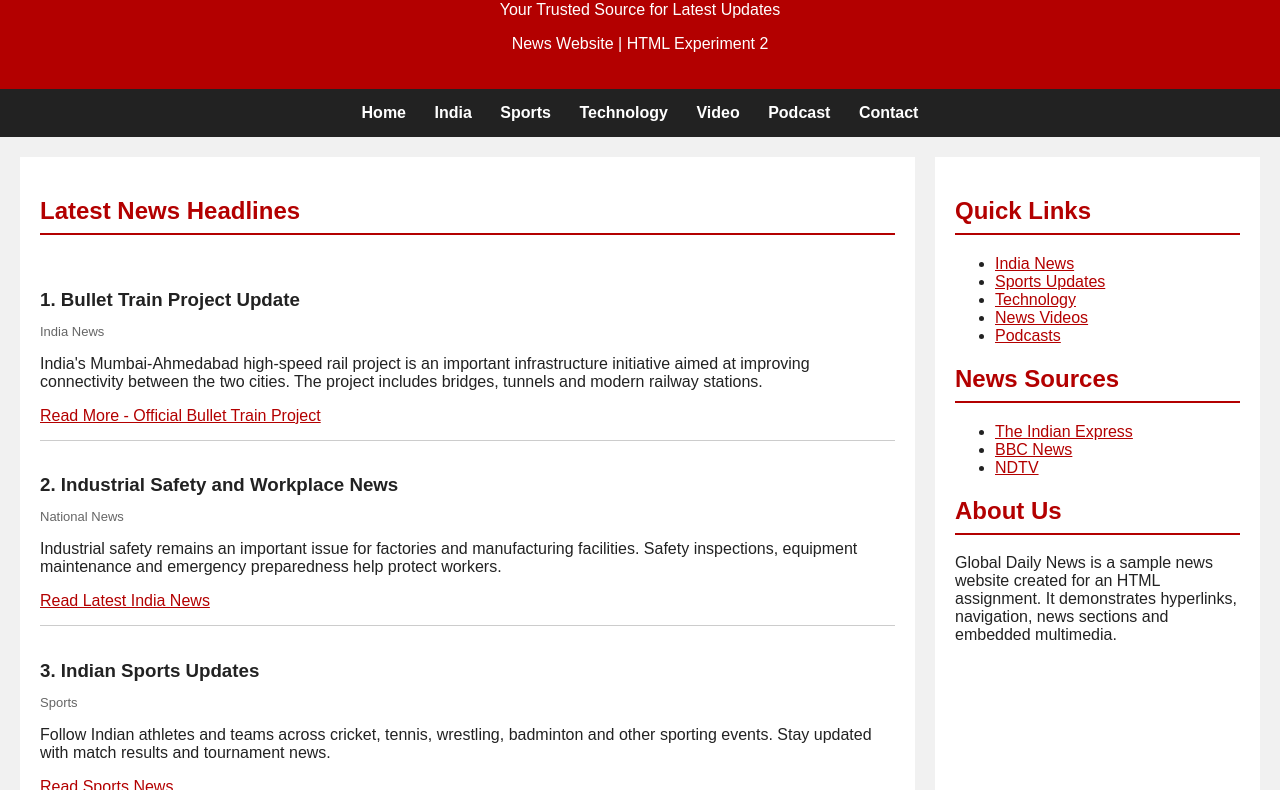
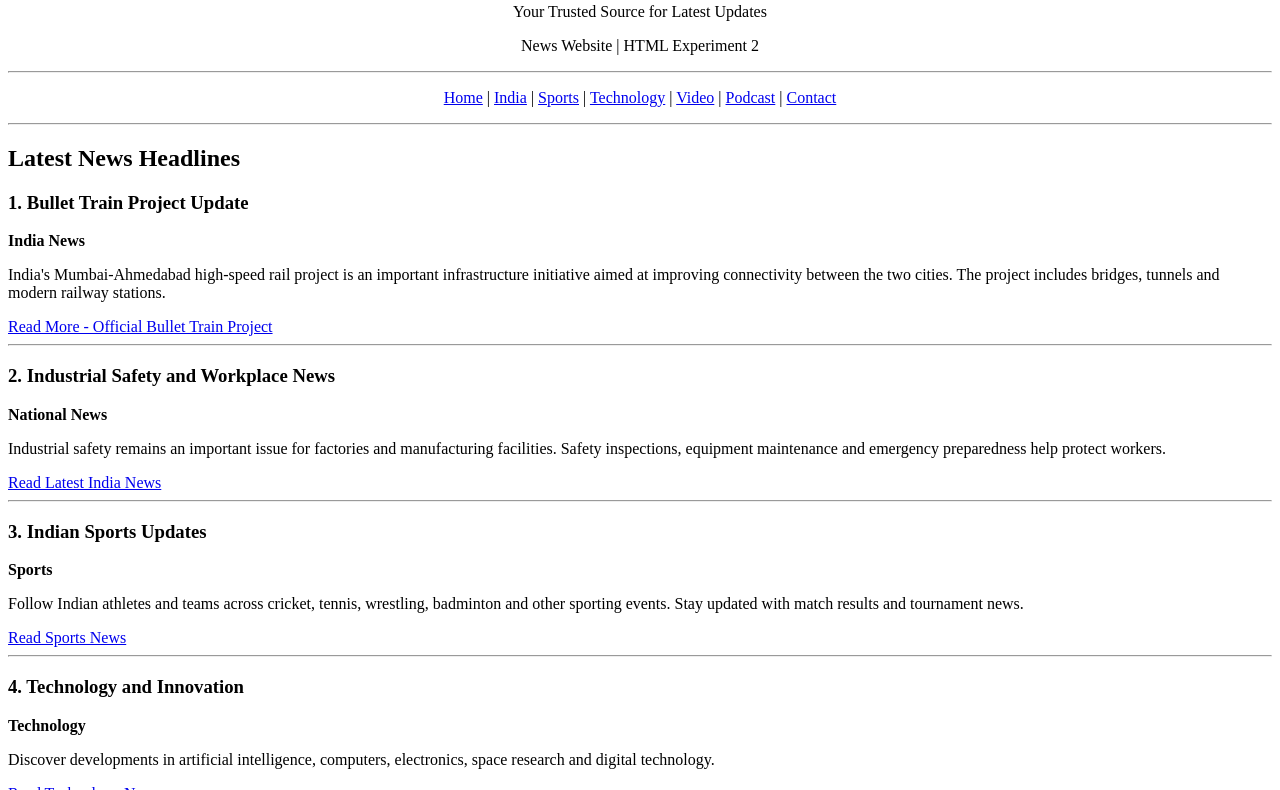
Before and after one commit to Shubham-saxena0802/WDW_0063, a plain HTML site: page exp-2/index.html in a window 1280 px wide. Shown: the part 77-867 px from the top of the page. Drawn offline with Linux system fonts and the light colour scheme.

Commit message:
Experiemnt-2 Final

```diff
--- a/exp-2/index.html
+++ b/exp-2/index.html
@@ -1,170 +1,43 @@
-
 <!DOCTYPE html>
 <html lang="en">
-
 <head>
     <meta charset="UTF-8">
     <meta name="viewport" content="width=device-width, initial-scale=1.0">
+    <meta name="referrer" content="strict-origin-when-cross-origin">
+    <title>Global Daily News</title>
+</head>
 
-    <!-- Referrer setting to help fix YouTube Error 153 -->
-    <meta name="referrer"
-          content="strict-origin-when-cross-origin">
-
-    <title>Global Daily News</title>
-
-</head>
-<style>
-        body {
-            font-family: Arial, sans-serif;
-            margin: 0;
-            background-color: #f1f1f1;
-            color: #222;
-        }
-
-       header {
-            background-color: #b30000;
-            color: white;
-            text-align: center;
-            padding: 20px;
-        }
-
-        header h1 {
-            margin: 0;
-            font-size: 36px;
-        }
-
-        nav {
-            background-color: #222;
-            text-align: center;
-            padding: 15px;
-        }
-
-        nav a {
-            color: white;
-            text-decoration: none;
-            margin: 12px;
-            font-weight: bold;
-        }
-
-        nav a:hover {
-            color: yellow;
-        }
-
-        .container {
-            display: flex;
-            gap: 20px;
-            padding: 20px;
-        }
-
-        main {
-            flex: 3;
-            background-color: white;
-            padding: 20px;
-        }
-
-        aside {
-            flex: 1;
-            background-color: white;
-            padding: 20px;
-        }
-
-        h2 {
-            color: #b30000;
-            border-bottom: 2px solid #b30000;
-            padding-bottom: 8px;
-        }
-
-        .news {
-            padding: 15px 0;
-            border-bottom: 1px solid #ccc;
-        }
-
-        .news h3 {
-            margin-bottom: 8px;
-        }
-
-        .date {
-            color: #666;
-            font-size: 13px;
-        }
-
-        a {
-            color: #b30000;
-        }
-
-        nav a {
-            color: white;
-        }
-
-        .video {
-            margin-top: 25px;
-        }
-
-        iframe {
-            width: 100%;
-            max-width: 560px;
-            height: 315px;
-            border: none;
-        }
-
-        footer {
-            background-color: #222;
-            color: white;
-            text-align: center;
-            padding: 20px;
-        }
-
-        footer a {
-            color: white;
-        }
-
-        @media (max-width: 700px) {
-            .container {
-                flex-direction: column;
-            }
-
-            nav a {
-                display: inline-block;
-                margin: 8px;
-            }
-
-            iframe {
-                height: 230px;
-            }
-        }
-    </style>
 <body>
 
-    <!-- Website Header -->
     <header id="home">
-        <h1>GLOBAL DAILY NEWS</h1>
-        <p>Your Trusted Source for Latest Updates</p>
-        <p>News Website | HTML Experiment 2</p>
+        <h1 align="center">GLOBAL DAILY NEWS</h1>
+        <p align="center">Your Trusted Source for Latest Updates</p>
+        <p align="center">News Website | HTML Experiment 2</p>
+        <hr>
     </header>
 
-    <!-- Navigation Menu -->
     <nav>
-        <a href="#home">Home</a>
-        <a href="#india">India</a>
-        <a href="#sports">Sports</a>
-        <a href="#technology">Technology</a>
-        <a href="#video">Video</a>
-        <a href="#podcast">Podcast</a>
+        <p align="center">
+            <a href="#home">Home</a> |
+            <a href="#india">India</a> |
+            <a href="#sports">Sports</a> |
+            <a href="#technology">Technology</a> |
+            <a href="#video">Video</a> |
+            <a href="#podcast">Podcast</a> |
             <a href="#contact">Contact</a>
+        </p>
     </nav>
 
-    <div class="container">
+    <hr>
 
-        <!-- Main News Content -->
     <main>
 
         <h2>Latest News Headlines</h2>
 
-            <!-- India News -->
-            <section class="news" id="india">
+        <section id="india">
             <h3>1. Bullet Train Project Update</h3>
 
-                <p class="date">India News</p>
+            <p><strong>India News</strong></p>
 
             <p>
                 India's Mumbai-Ahmedabad high-speed rail project
@@ -174,17 +47,17 @@
                 railway stations.
             </p>
 
-                <a href="https://www.nhsrcl.in/"
-                   target="_blank">
+            <a href="https://www.nhsrcl.in/" target="_blank">
                 Read More - Official Bullet Train Project
             </a>
+
+            <hr>
         </section>
 
-            <!-- National News -->
-            <section class="news">
+        <section>
             <h3>2. Industrial Safety and Workplace News</h3>
 
-                <p class="date">National News</p>
+            <p><strong>National News</strong></p>
 
             <p>
                 Industrial safety remains an important issue
@@ -197,13 +70,14 @@
                target="_blank">
                 Read Latest India News
             </a>
+
+            <hr>
         </section>
 
-            <!-- Sports News -->
-            <section class="news" id="sports">
+        <section id="sports">
             <h3>3. Indian Sports Updates</h3>
 
-                <p class="date">Sports</p>
+            <p><strong>Sports</strong></p>
 
             <p>
                 Follow Indian athletes and teams across cricket,
@@ -212,17 +86,17 @@
                 tournament news.
             </p>
 
-                <a href="https://www.espn.in/"
-                   target="_blank">
+            <a href="https://www.espn.in/" target="_blank">
                 Read Sports News
             </a>
+
+            <hr>
         </section>
 
-            <!-- Technology News -->
-            <section class="news" id="technology">
+        <section id="technology">
             <h3>4. Technology and Innovation</h3>
 
-                <p class="date">Technology</p>
+            <p><strong>Technology</strong></p>
 
             <p>
                 Discover developments in artificial intelligence,
@@ -234,38 +108,36 @@
                target="_blank">
                 Read Technology News
             </a>
+
+            <hr>
         </section>
 
-            <!-- YouTube Video Section -->
-            <section class="video" id="video">
+        <section id="video">
 
             <h2>Watch Latest News</h2>
 
-                <p>
-                    Watch the video below for news and updates.
-                </p>
+            <p>Watch the video below for news and updates.</p>
 
             <iframe
                 src="https://www.youtube.com/embed/Io-G_aiF8HA"
                 title="Latest News Video"
+                width="560"
+                height="315"
                 referrerpolicy="strict-origin-when-cross-origin"
-                    allow="accelerometer; autoplay; clipboard-write;
-                    encrypted-media; gyroscope; picture-in-picture;
-                    web-share"
+                allow="accelerometer; autoplay; clipboard-write; encrypted-media; gyroscope; picture-in-picture; web-share"
                 allowfullscreen>
             </iframe>
 
             <p>
                 If the video does not play, watch it directly on
                 <a href="https://youtu.be/Io-G_aiF8HA"
-                       target="_blank">
-                        YouTube
-                    </a>.
+                   target="_blank">YouTube</a>.
             </p>
 
         </section>
 
-            <!-- Podcast Section -->
+        <hr>
+
         <section id="podcast">
 
             <h2>News Podcast</h2>
@@ -275,16 +147,14 @@
                 important events in India and around the world.
             </p>
 
-                <a href="https://www.bbc.com/audio"
-                   target="_blank">
+            <a href="https://www.bbc.com/audio" target="_blank">
                 Listen to News Podcasts
             </a>
 
         </section>
 
-        </main>
+        <hr>
 
-        <!-- Sidebar -->
         <aside>
 
             <h2>Quick Links</h2>
@@ -302,23 +172,17 @@
             <ul>
                 <li>
                     <a href="https://indianexpress.com/"
-                       target="_blank">
-                        The Indian Express
-                    </a>
+                       target="_blank">The Indian Express</a>
                 </li>
 
                 <li>
                     <a href="https://www.bbc.com/news"
-                       target="_blank">
-                        BBC News
-                    </a>
+                       target="_blank">BBC News</a>
                 </li>
 
                 <li>
                     <a href="https://www.ndtv.com/"
-                       target="_blank">
-                        NDTV
-                    </a>
+                       target="_blank">NDTV</a>
                 </li>
             </ul>
 
@@ -332,22 +196,24 @@
 
         </aside>
 
-    </div>
+    </main>
 
-    <!-- Footer -->
     <footer id="contact">
 
-        <h3>Contact Us</h3>
+        <hr>
 
-        <p>
+        <h3 align="center">Contact Us</h3>
+
+        <p align="center">
             Email:
             <a href="mailto:info@globalnews.com">
                 info@globalnews.com
             </a>
         </p>
 
-        <p>&copy; 2026 Global Daily News</p>
-        <p>Created for HTML Experiment 2</p>
+        <p align="center">&copy; 2026 Global Daily News</p>
+
+        <p align="center">Created for HTML Experiment 2</p>
 
     </footer>
 
```
Lines whose indentation alone changed are shown as unchanged.
